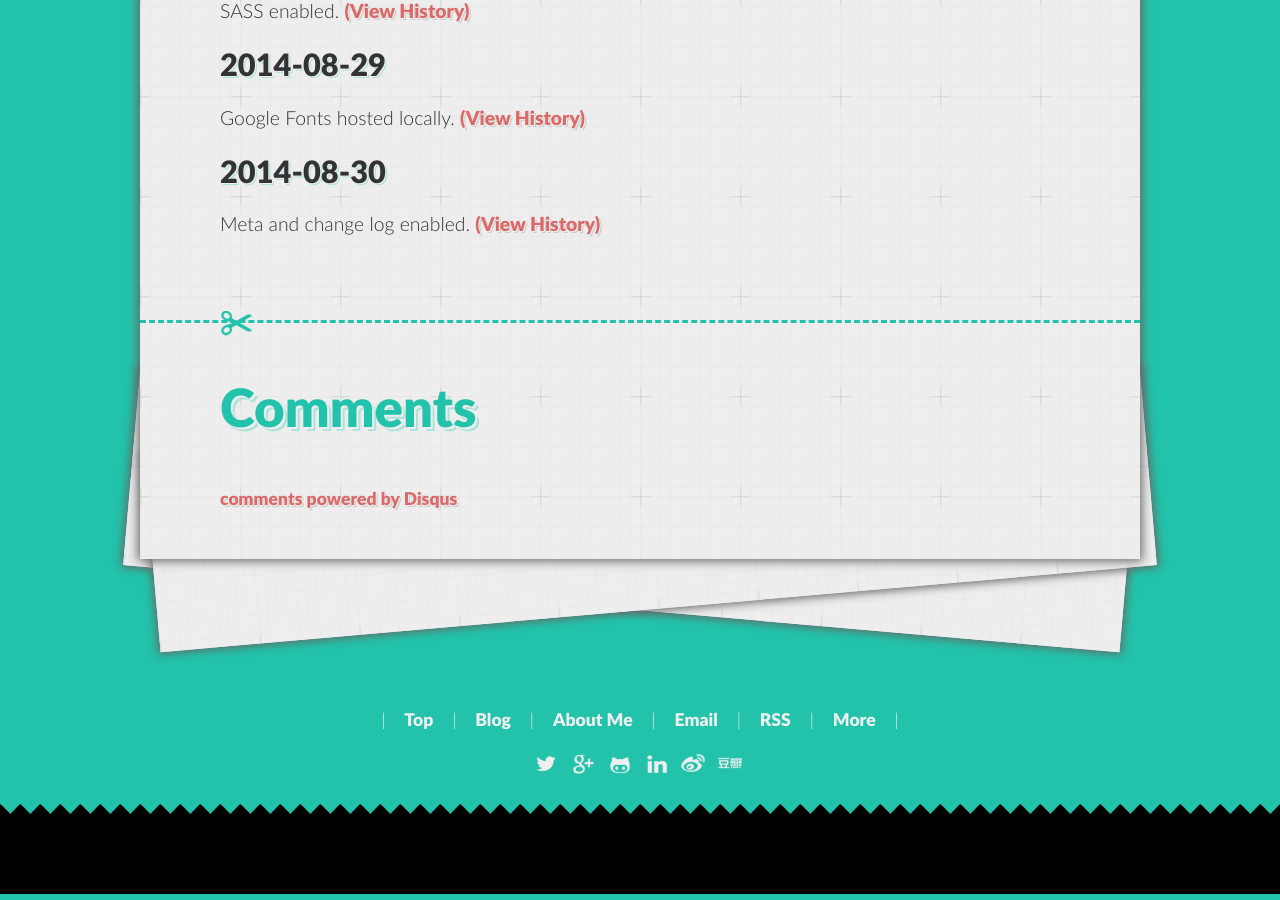
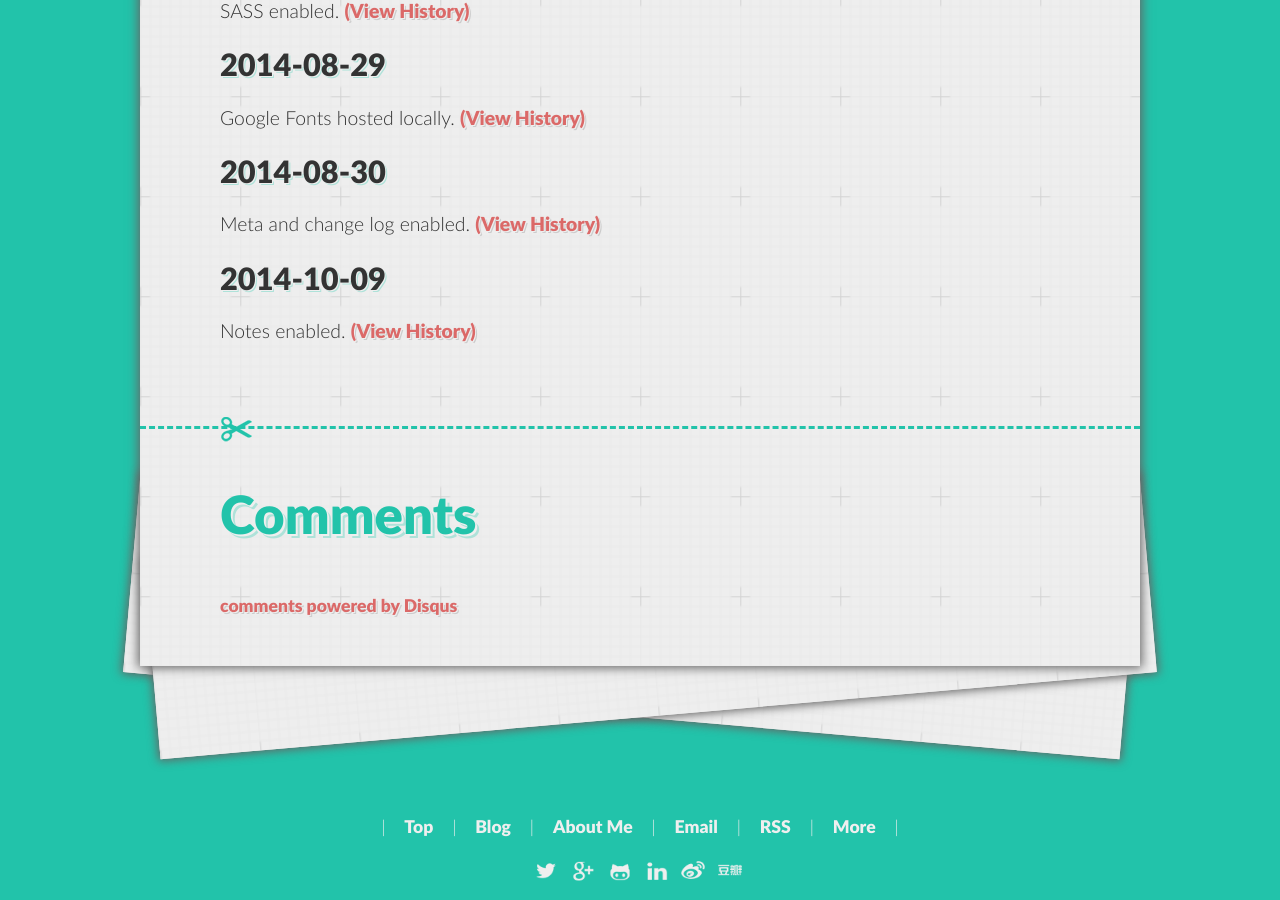
Before and after one commit to Ovilia/blog, a Jekyll site: the page built from meta/log.md, in a window 1280 px wide and 900 px high, scrolled down 3142 px. Built offline with Jekyll 4.4.1, drawn with Linux system fonts in a browser that asks for light colours; Markdown is read by kramdown in place of the engine named in the settings.

Commit message:
Update log and readme

```diff
--- a/meta/log.md
+++ b/meta/log.md
@@ -103,3 +103,7 @@ Google Fonts hosted locally. <a href="https://github.com/Ovilia/blog/tree/26ad91
 ### 2014-08-30
 
 Meta and change log enabled. <a href="https://github.com/Ovilia/blog/tree/7c98820153e3c9a4a0bed2167da902c1a3d6ea44" target="_blank" onclick="_gaq.push(['_trackEvent', 'ToGitHub', 'InLog', 'blog']);">(View History)</a>
+
+### 2014-10-09
+
+Notes enabled. <a href="https://github.com/Ovilia/blog/tree/36c6ac0f7e680d567039915f4d274f5e1058db5b" target="_blank" onclick="_gaq.push(['_trackEvent', 'ToGitHub', 'InLog', 'blog']);">(View History)</a>
```
Also changed, not shown: README.md (added).
